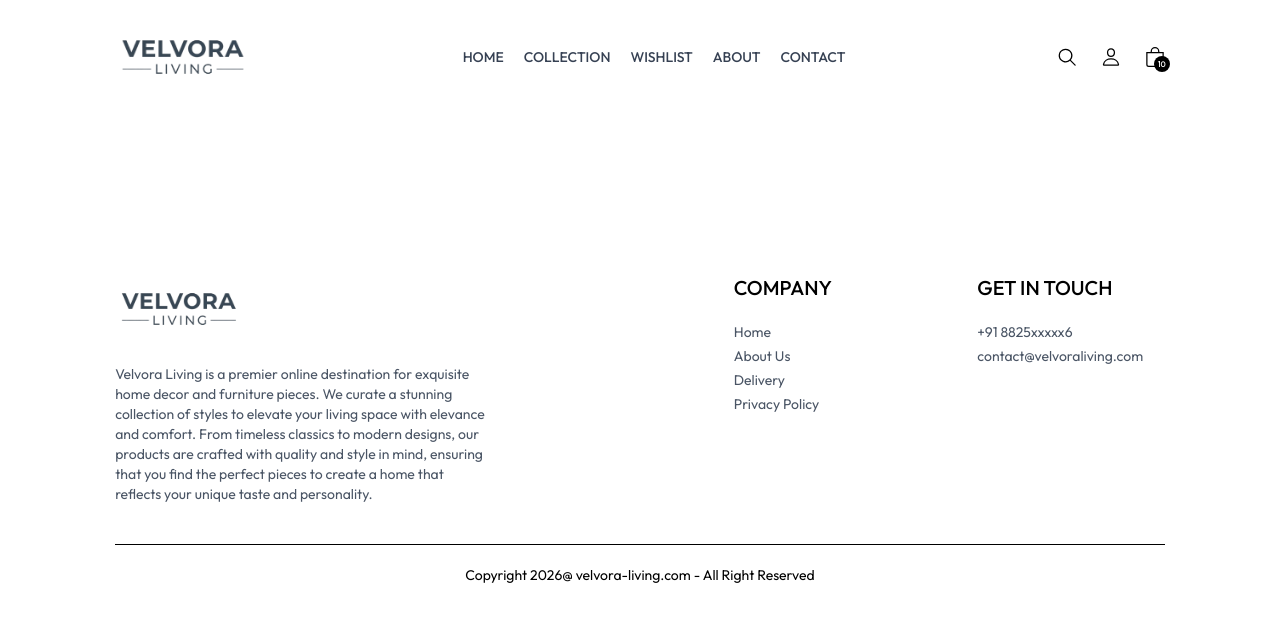
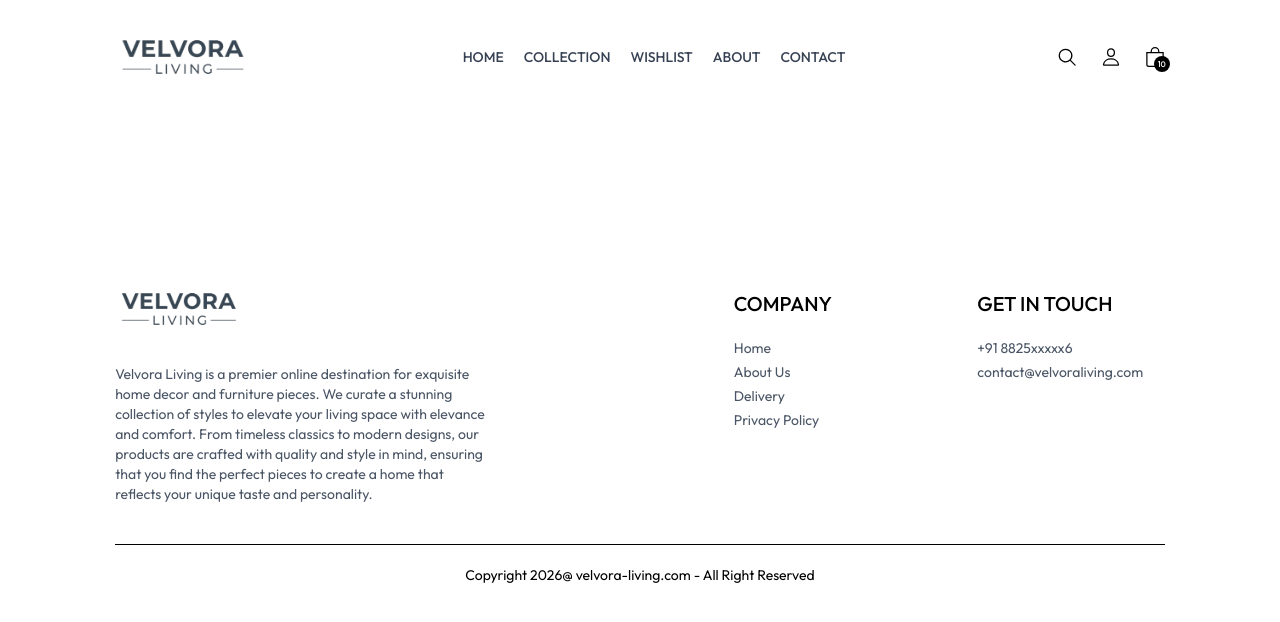
Before and after one commit to thedittya471/Velvora-Living, a React (Vite) app in the folder frontend/: page /signUp in a window 1280 px wide. Shown: the top 622 px of the page. Built offline with nearby package versions, Linux system fonts and the light colour scheme; no server answers.

Commit message:
fix: adjust margin for COMPANY and GET IN TOUCH sections in Footer component

```diff
--- a/frontend/src/components/Footer.jsx
+++ b/frontend/src/components/Footer.jsx
@@ -13,7 +13,7 @@ const Footer = () => {
                 </div>
 
                 <div>
-                    <p className='text-xl font-medium mb-5'>COMPANY</p>
+                    <p className='text-xl font-medium mb-5 mt-4'>COMPANY</p>
                     <ul className='flex flex-col gap-1 text-gray-600'>
                         <li>Home</li>
                         <li>About Us</li>
@@ -23,7 +23,7 @@ const Footer = () => {
                 </div>
 
                 <div>
-                    <p className='text-xl font-medium mb-5'>GET IN TOUCH</p>
+                    <p className='text-xl font-medium mb-5 mt-4'>GET IN TOUCH</p>
                     <ul className='flex flex-col gap-1 text-gray-600'>
                         <li>+91 8825xxxxx6</li>
                         <li>contact@velvoraliving.com</li>
```
